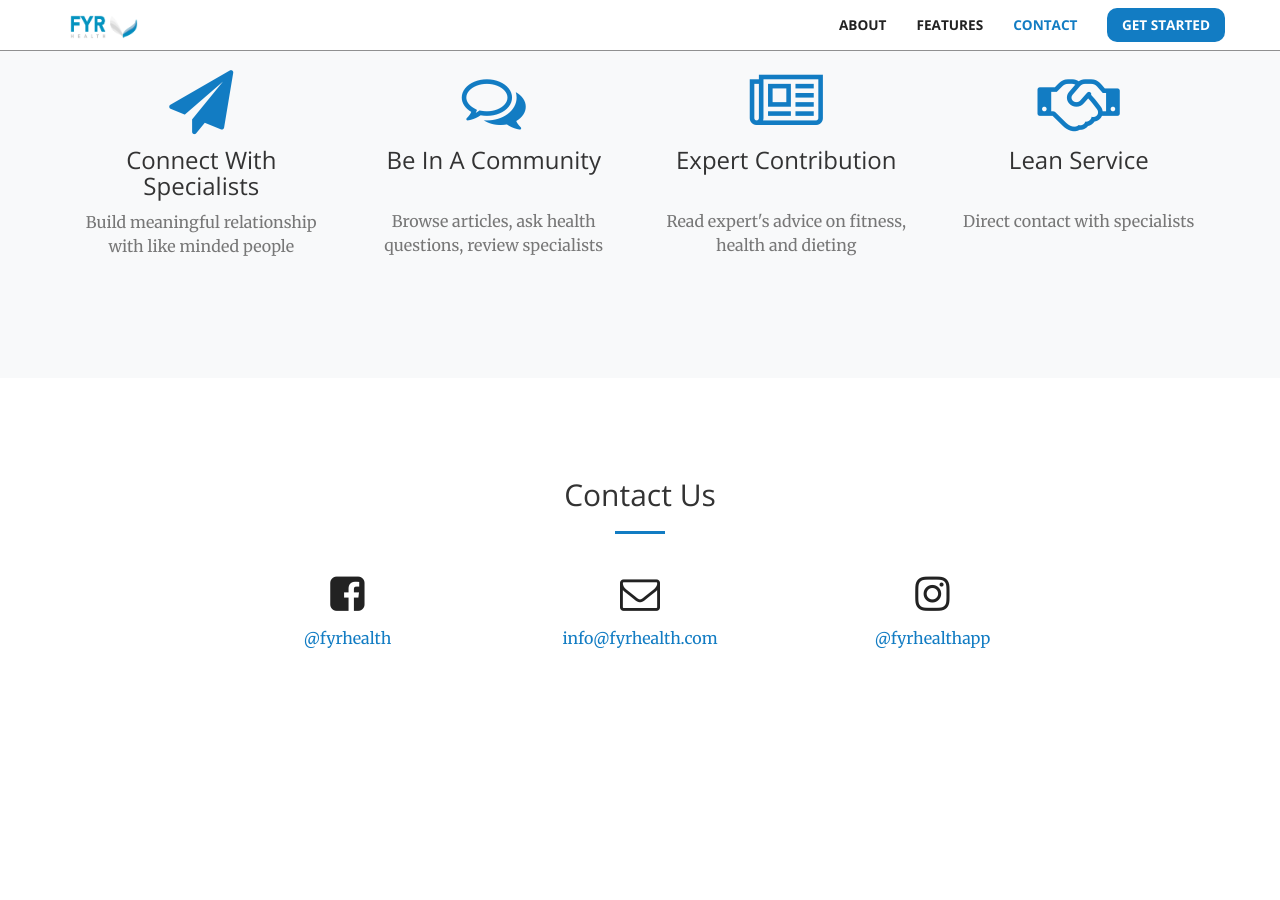
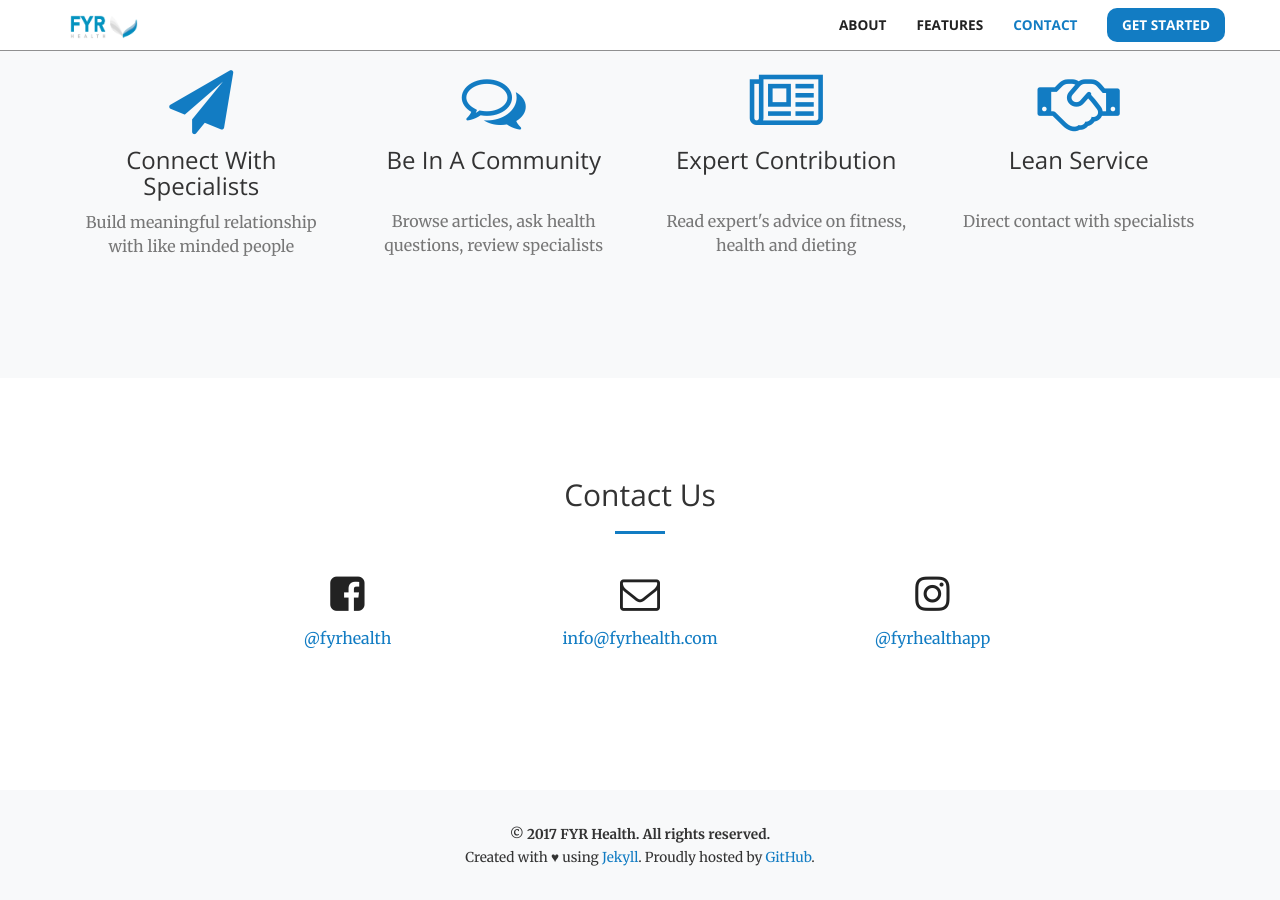
Before and after one commit to FYR-Health/FYR-Health.github.io, a Jekyll site: the page built from index.html, in a window 1280 px wide and 900 px high, scrolled down 1388 px. Built offline with Jekyll 4.4.1, drawn with Linux system fonts in a browser that asks for light colours; before the commit the page ends 2178 px from its top, so only the background shows below that.

Commit message:
[r] Create footer

```diff
--- a/_config.yml
+++ b/_config.yml
@@ -4,6 +4,7 @@ port: 1616
 # Site settings
 title: "FYR Health – Connecting you to Fitness & Health"
 email: info@fyrhealth.com
+brand: FYR Health
 description: > # this means to ignore newlines until "baseurl:"
 baseurl: "" # the subpath of your site, e.g. /blog/
 url: "" # the base hostname & protocol for your site
--- /dev/null
+++ b/_includes/footer.html
@@ -0,0 +1,10 @@
+<footer class="bg-light">
+  <div class="container-fluid text-center">
+    <small><strong>&copy; {{ site.time | date: "%Y" }} {{ site.brand }}. All rights reserved.</strong></small>
+    <br>
+    <small>
+      Created with &hearts; using <a href="https://jekyllrb.com/">Jekyll</a>.
+      Proudly hosted by <a href="https://github.com/FYR-Health/FYR-Health.github.io">GitHub</a>.
+    </small>
+  </div>
+</footer>
--- a/_layouts/front.html
+++ b/_layouts/front.html
@@ -10,6 +10,7 @@
   {% include features.html %}
   {% include contact.html %}
   {% include scripts.html %}
+  {% include footer.html %}
 </body>
 
 </html>
--- a/_sass/_base.scss
+++ b/_sass/_base.scss
@@ -344,6 +344,14 @@ header {
     }
 }
 
+// Footer
+footer {
+    > .container-fluid {
+        max-width: 1170px;
+        padding: 2rem 0;
+    }
+}
+
 // Extras
 // -- Highlight Color Customization
 ::-moz-selection {
```
